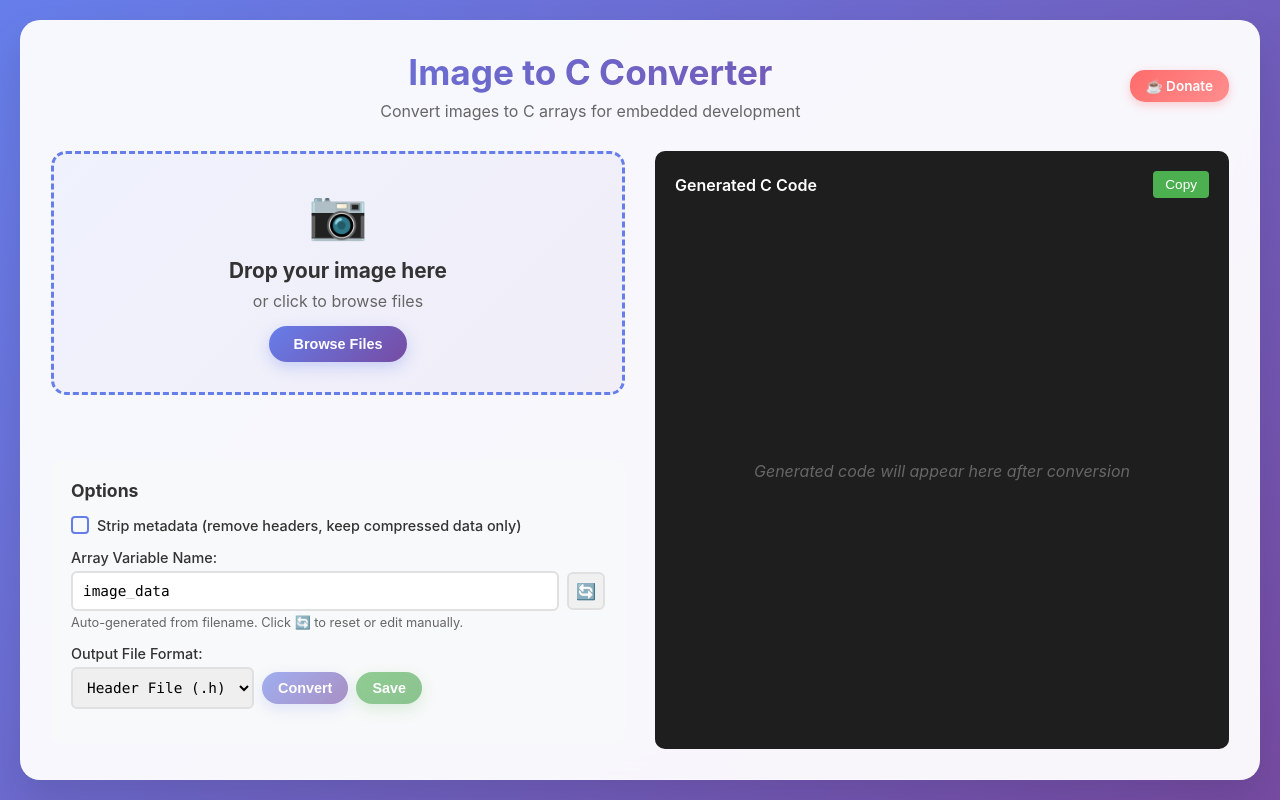
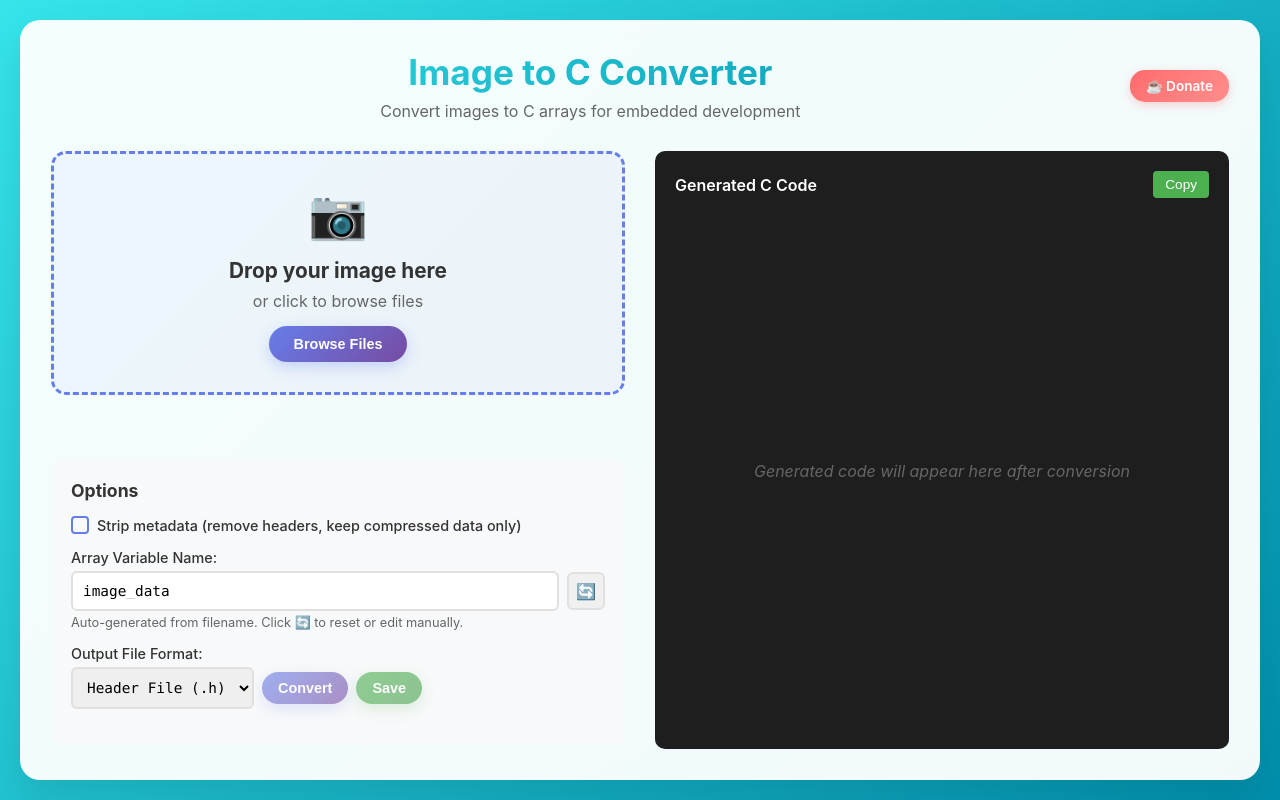
Before and after one commit to jobitjoseph/image2c, a plain HTML site: page index.html in a window 1280 px wide. Drawn offline with Linux system fonts and the light colour scheme.

Commit message:
Update index.html

```diff
--- a/index.html
+++ b/index.html
@@ -13,7 +13,7 @@
 
         body {
             font-family: -apple-system, BlinkMacSystemFont, 'Segoe UI', Roboto, Oxygen, Ubuntu, Cantarell, sans-serif;
-            background: linear-gradient(135deg, #667eea 0%, #764ba2 100%);
+            background: linear-gradient(135deg, #36e4ea 0%, #018fac 100%);
             min-height: 100vh;
             height: 100vh;
             padding: 20px;
@@ -45,7 +45,7 @@
 
         .header h1 {
             font-size: 2.2em;
-            background: linear-gradient(135deg, #667eea, #764ba2);
+            background: linear-gradient(135deg, #36e4ea, #018fac);
             -webkit-background-clip: text;
             -webkit-text-fill-color: transparent;
             background-clip: text;
```
